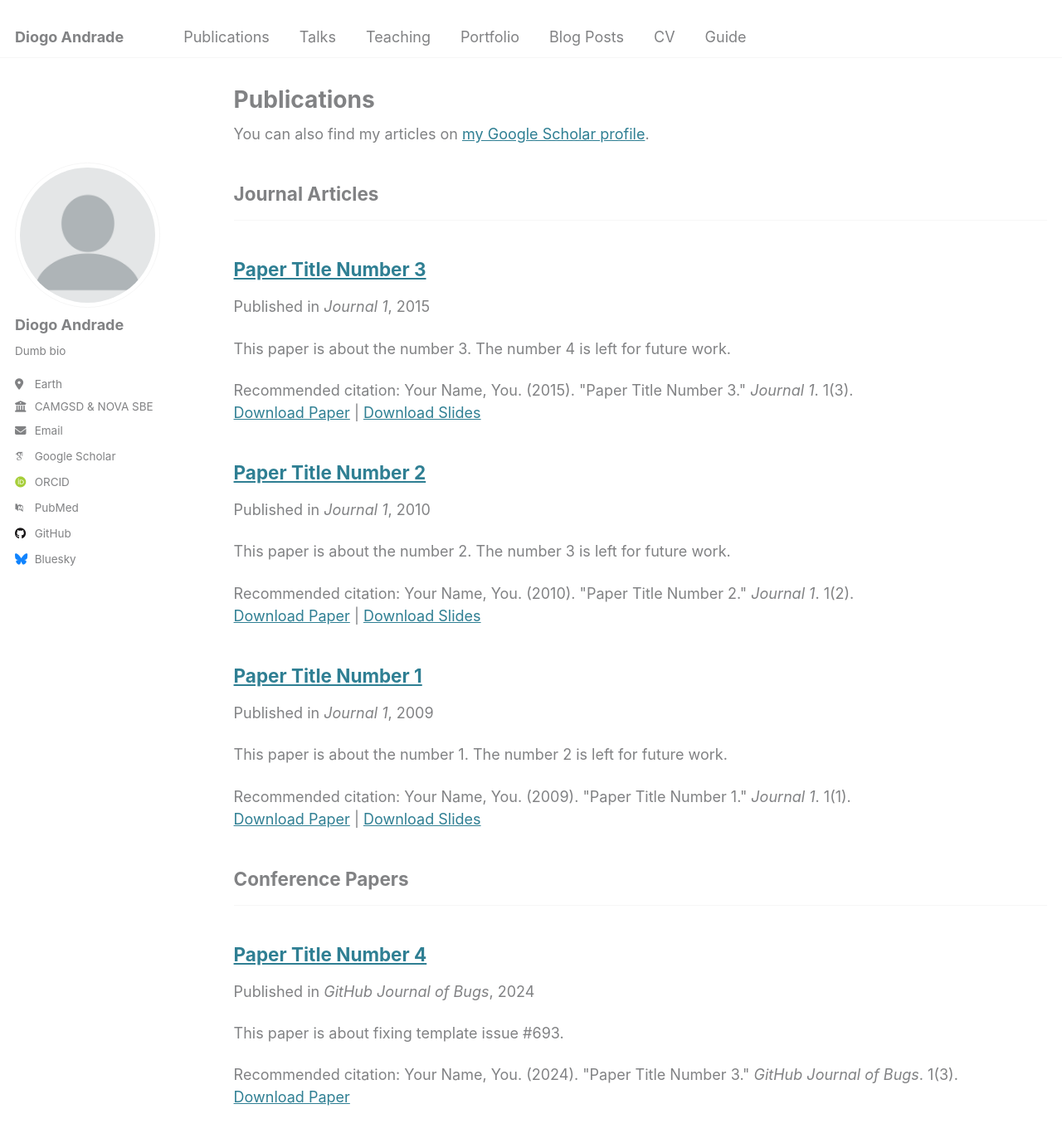
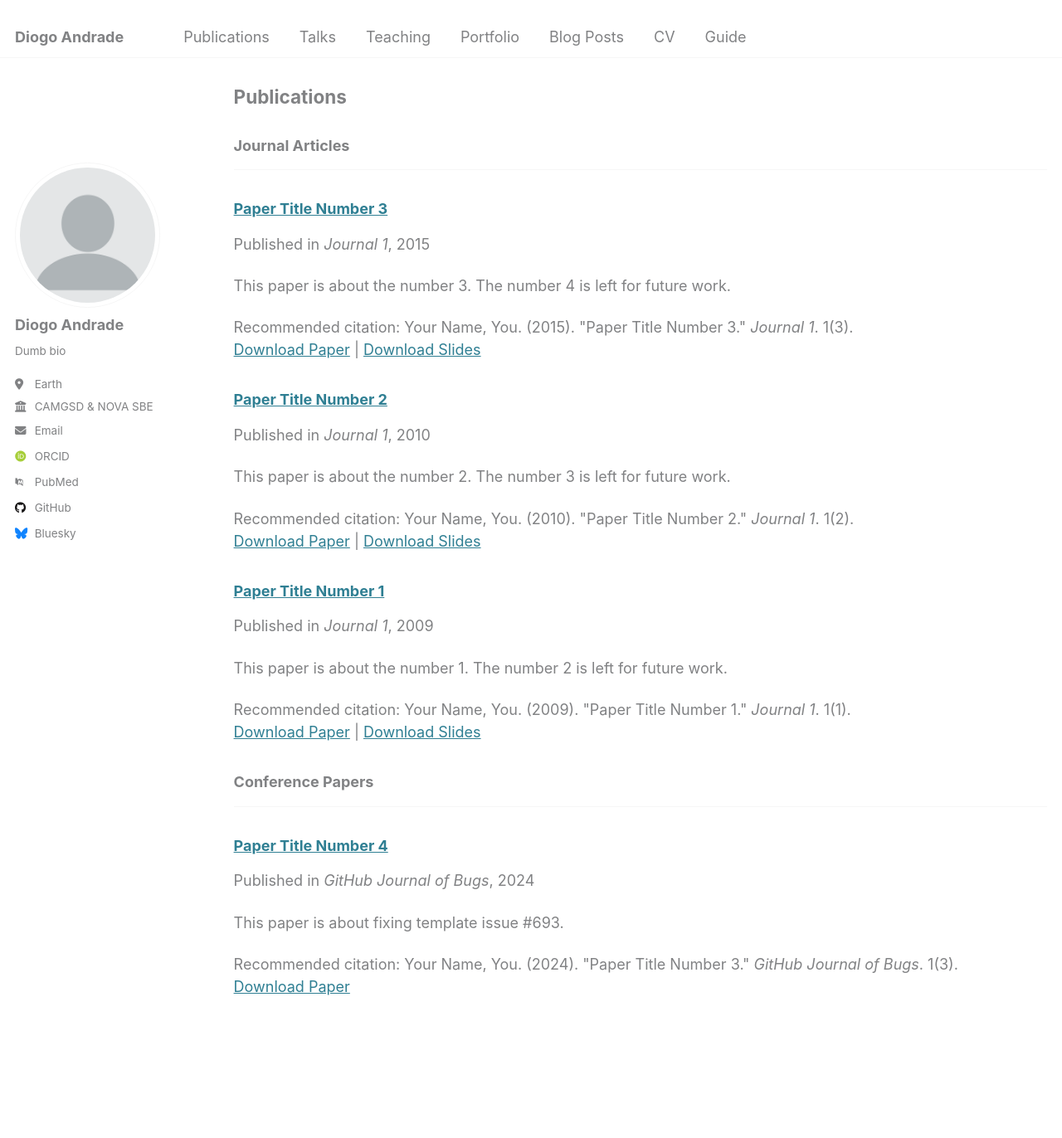
Before and after one commit to diogofd/diogofd.github.io, a Jekyll site: the page built from _pages/publications.html, in a window 1280 px wide and 1400 px high. Shown: the top 1372 px of the window at 83% size. Built offline with Jekyll 4.4.1, drawn with Linux system fonts in a browser that asks for light colours; some web fonts are replaced.

Commit message:
modified:   _config.yml 	modified:   _sass/layout/_base.scss

```diff
--- a/_config.yml
+++ b/_config.yml
@@ -33,12 +33,12 @@ author:
 
   # Academic websites
   arxiv            : # URL - Update with the correct link to your profile
-  googlescholar    : "https://scholar.google.com/citations?user=PS_CX0AAAAAJ"
-  impactstory      : # URL
+  #googlescholar    : "https://scholar.google.com/citations?user=PS_CX0AAAAAJ"
+  #impactstory      : # URL
   orcid            : "http://orcid.org/yourorcidurl"
   semantic         : # URL
   pubmed           : "https://www.ncbi.nlm.nih.gov/pubmed/?term=john+snow"
-  researchgate     : # URL
+  #researchgate     : # URL
   scopus           : # URL
 
   # Repositories and software development
@@ -288,7 +288,8 @@ defaults:
 sass:
   sass_dir: _sass
   style: compressed # http://sass-lang.com/documentation/file.SASS_REFERENCE.html#output_style
-
+  typography:
+    base-font-size: 14px
 
 # Outputting
 permalink: /:categories/:title/
--- a/_sass/layout/_base.scss
+++ b/_sass/layout/_base.scss
@@ -33,15 +33,15 @@ h1, h2, h3, h4, h5, h6 {
 
 h1 {
   margin-top: 0;
-  font-size: $type-size-3;
+  font-size: $type-size-4;
 }
 
 h2 {
-  font-size: $type-size-4;
+  font-size: $type-size-5;
 }
 
 h3 {
-  font-size: $type-size-5;
+  font-size: $type-size-6;
 }
 
 h4 {
```
